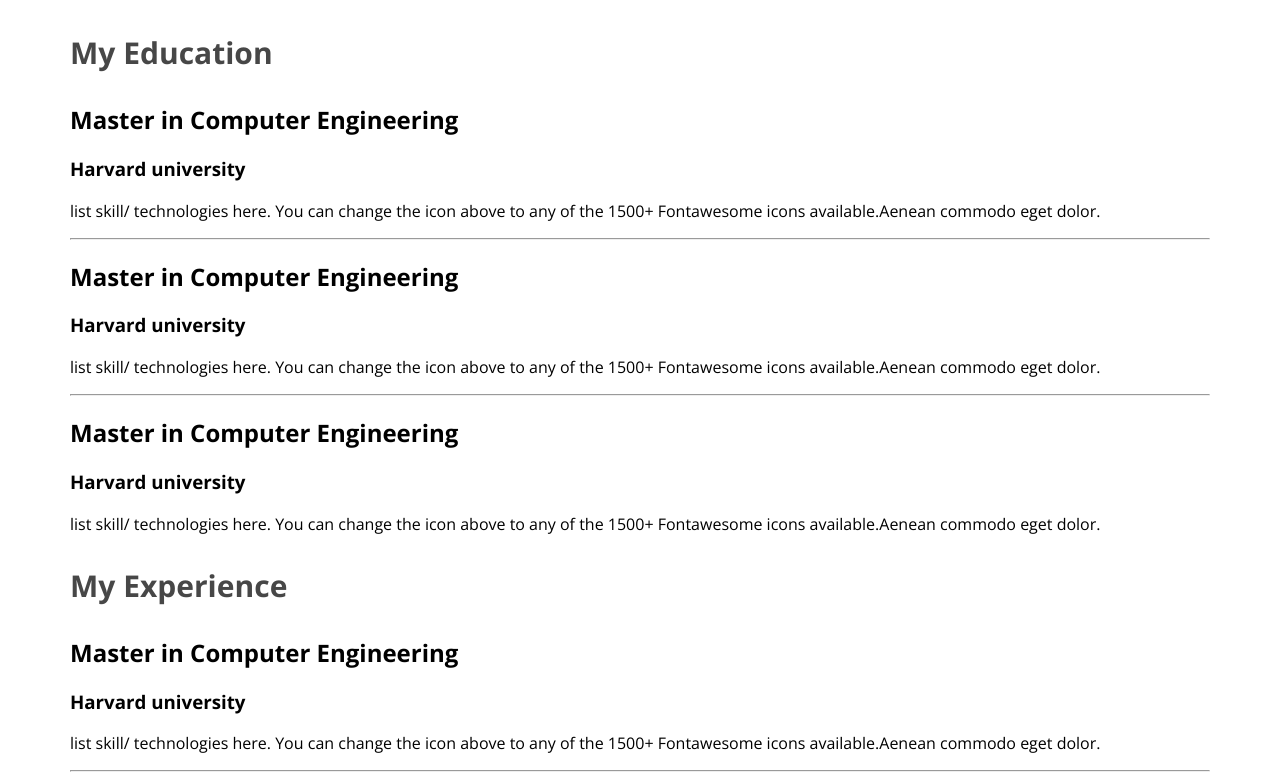
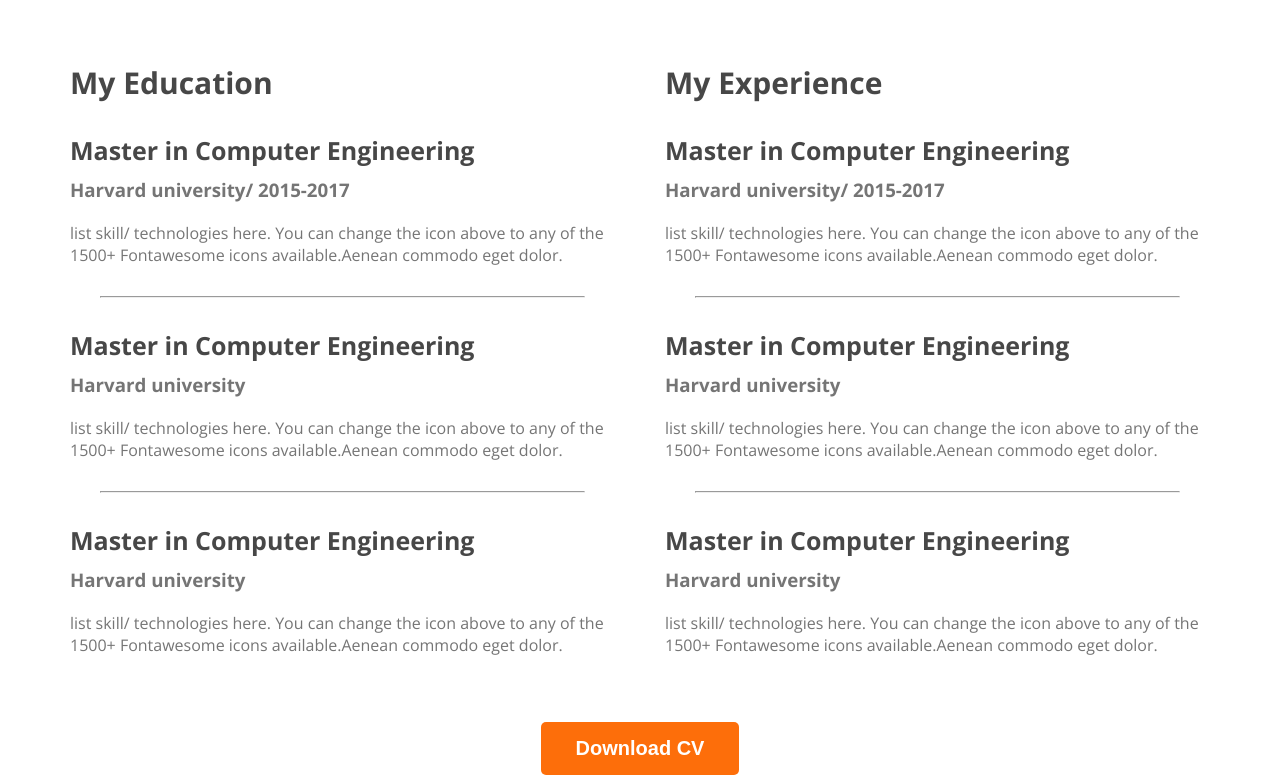
Before and after one commit to jashimwd/webdeveloper-portfolio, a plain HTML site: page index.html in a window 1280 px wide. Shown: the part 2280-3060 px from the top of the page. Drawn offline with nearby package versions, Linux system fonts and the light colour scheme.

Commit message:
finished the resume section

```diff
--- a/index.html
+++ b/index.html
@@ -90,7 +90,7 @@
 
                 <div class="resume-item">
                     <h2 class="resum-item-title">Master in Computer Engineering</h2>
-                    <h3 class="resum-itme-institute">Harvard university</h3>
+                    <h3 class="resum-itme-institute">Harvard university/ 2015-2017</h3>
                     <p class="resum-itme-description">list skill/ technologies here. You can change the icon above
                         to any of the 1500+ Fontawesome icons available.Aenean commodo eget dolor. </p>
                 </div>
@@ -115,7 +115,7 @@
                 <h3 class="resume-column-title">My Experience</h3>
                 <div class="resume-item">
                     <h2 class="resum-item-title">Master in Computer Engineering</h2>
-                    <h3 class="resum-itme-institute">Harvard university</h3>
+                    <h3 class="resum-itme-institute">Harvard university/ 2015-2017</h3>
                     <p class="resum-itme-description">list skill/ technologies here. You can change the icon above
                         to any of the 1500+ Fontawesome icons available.Aenean commodo eget dolor. </p>
                 </div>
@@ -135,7 +135,9 @@
                 </div>
             </div>
             </div>
-
+            <div class="download-cv">
+                <button class="btn-primary">Download CV</button>
+            </div>
           </section>
     </main>
     <footer>
--- a/styles/portfolio.css
+++ b/styles/portfolio.css
@@ -138,3 +138,27 @@ main section{
     font-size: 30px;
     font-weight: 700;
 }
+.resume-container{
+    display: flex;
+    gap: 50px;
+}
+.resum-item-title{
+
+    color: #474747;
+    font-size: 25px;
+    font-weight: 700;
+    margin-bottom: 10px;
+}
+.resum-itme-institute{
+    margin-bottom: 20px;
+    margin-top: 0px;
+}
+.resum-itme-institute, .resum-itme-description{
+    color: #757575;
+}
+.resume-container hr{
+    margin: 30px;
+}
+.download-cv{
+    text-align: center;margin-top: 50px;
+}
```
